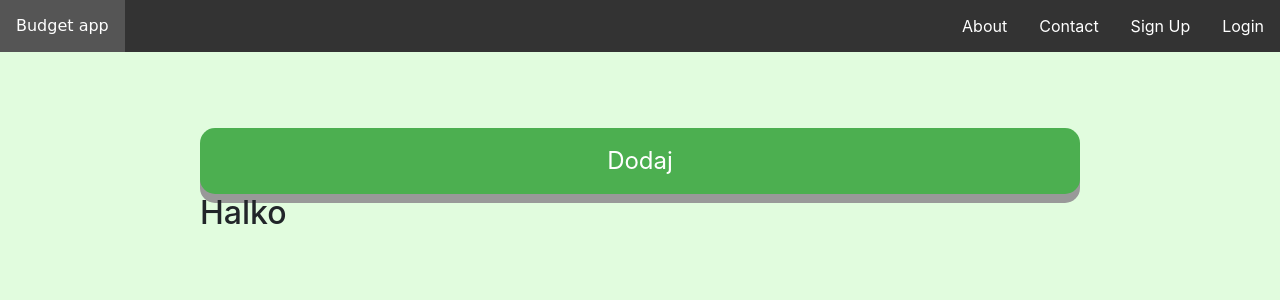
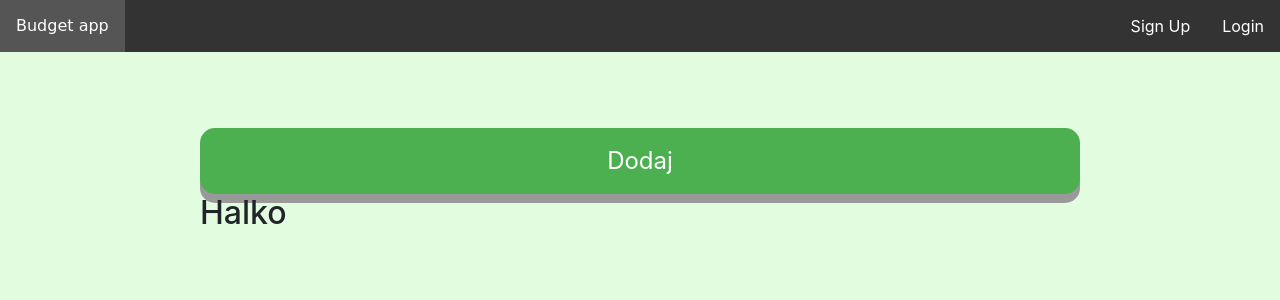
Before and after one commit to Virentoo/SzkieletowkaProjekt, a Django app: template accounts/templates/accounts/profile.html in a window 1280 px wide. Shown: the top 300 px of the page. Run offline with Django 3.2, Linux system fonts and the light colour scheme; the template is opened without the code that fills it, so the values that code supplies are empty; parts of the project's set-up code (start-up, migrations or seed data) failed here and were passed over; some libraries are stand-ins or nearby versions.

```diff
--- a/budget/static/budget/base_styles.css
+++ b/budget/static/budget/base_styles.css
@@ -56,7 +56,7 @@ div#short_details {
     width: 25%;
     min-height: 720px;
     height: available;
-    background-color: aqua;
+    background-color: #a3e2a8;
 }
 
 div#footer {
--- a/budget/templates/budget/base.html
+++ b/budget/templates/budget/base.html
@@ -38,8 +38,6 @@
 
                 {% endif %}
 
-  		        <li><a style="float: right; :hover=#111" href="#contact">Contact</a></li>
-  		        <li><a style="float: right; :hover=#111" href="#about">About</a></li>
 
             </ul>
 
```
Also changed, not shown: db.sqlite3.
